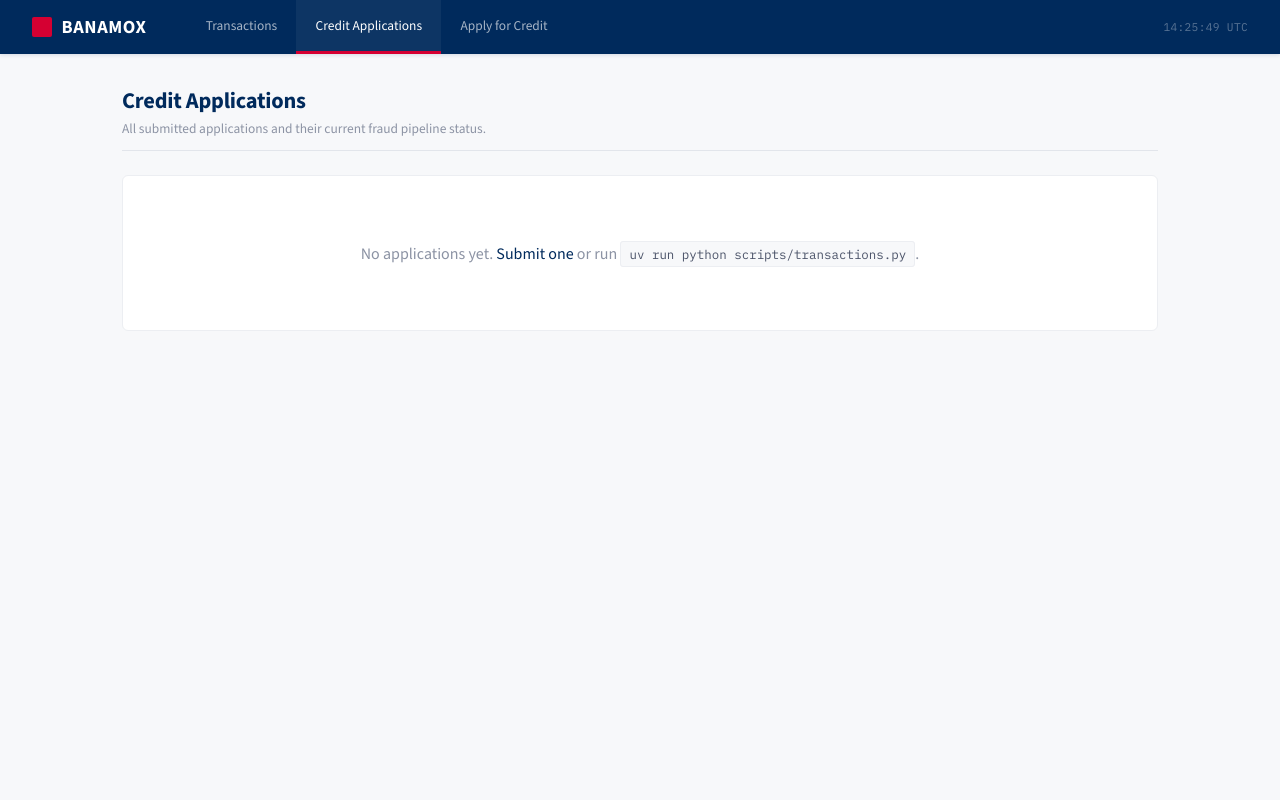
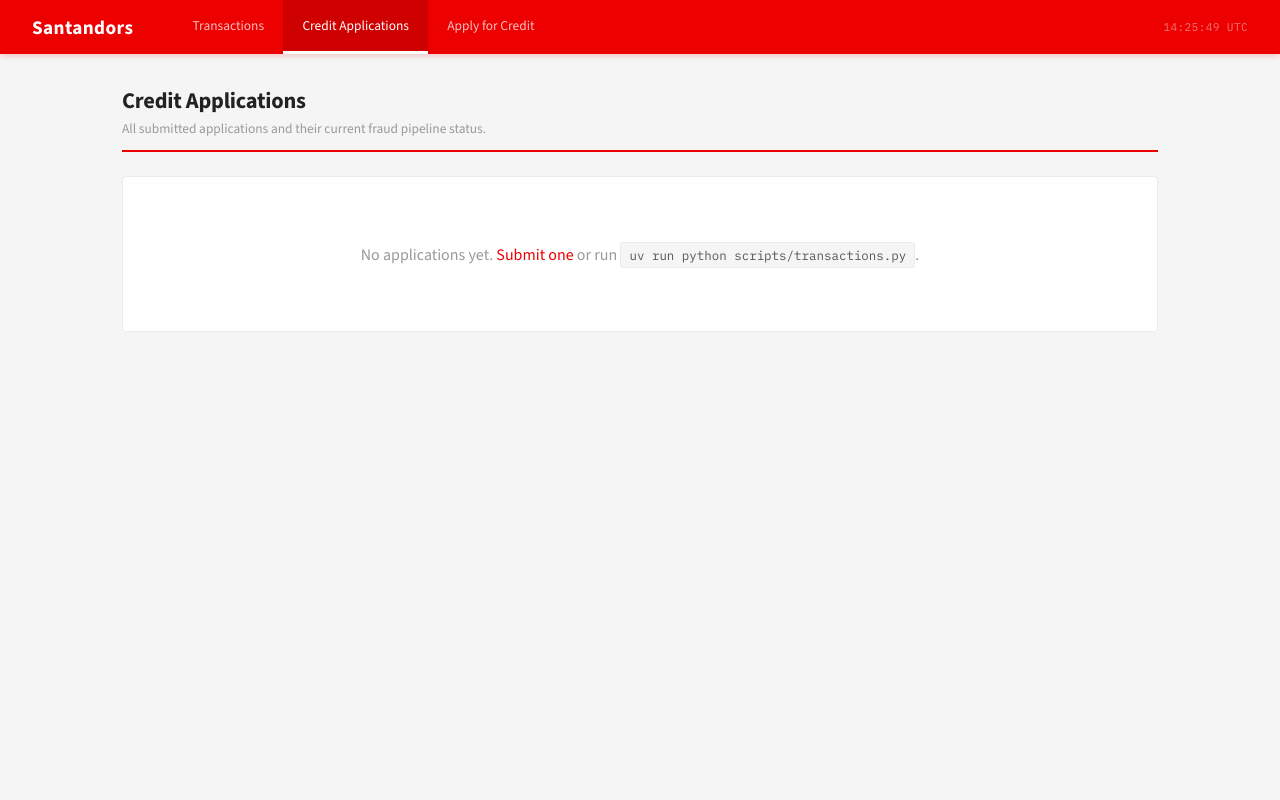
Before and after one commit to haro-ca/fraud-detection-class, a Django app: page / in a window 1280 px wide. Run offline with Django 5.2, Linux system fonts and the light colour scheme; data that the repository does not hold is empty.

Commit message:
feat: rebrand to Santandors with Santander-inspired palette
- Brand: Banamox → Santandors
- Red topbar (#EC0000), white backgrounds, dark table headers
- Red accent throughout: links, focus states, page header borders
- White active tab indicator on red nav bar
- Updated all templates, README, CLAUDE.md, AGENTS.md

Co-Authored-By: Claude Opus 4.6 <noreply@anthropic.com>

```diff
--- a/creditapp/templates/creditapp/apply.html
+++ b/creditapp/templates/creditapp/apply.html
@@ -1,7 +1,7 @@
 {% extends "creditapp/base.html" %}
 
 {% block nav_apply %}active{% endblock %}
-{% block title %}Apply for Credit — Banamox{% endblock %}
+{% block title %}Apply for Credit — Santandors{% endblock %}
 
 {% block content %}
 <div class="page-header animate-in">
--- a/creditapp/templates/creditapp/base.html
+++ b/creditapp/templates/creditapp/base.html
@@ -3,31 +3,31 @@
 <head>
     <meta charset="UTF-8">
     <meta name="viewport" content="width=device-width, initial-scale=1.0">
-    <title>{% block title %}Banamox{% endblock %}</title>
+    <title>{% block title %}Santandors{% endblock %}</title>
     <link rel="preconnect" href="https://fonts.googleapis.com">
     <link rel="preconnect" href="https://fonts.gstatic.com" crossorigin>
     <link href="https://fonts.googleapis.com/css2?family=Source+Sans+3:ital,wght@0,300;0,400;0,500;0,600;0,700;1,400&family=IBM+Plex+Mono:wght@400;500;600&display=swap" rel="stylesheet">
     <style>
         :root {
-            --bmx-red: #D50032;
-            --bmx-red-bright: #B8002B;
-            --bmx-red-dim: rgba(213, 0, 50, 0.08);
-            --bmx-navy: #002A5C;
+            --san-red: #EC0000;
+            --san-red-dark: #CC0000;
+            --san-red-dim: rgba(236, 0, 0, 0.07);
+            --san-dark: #222222;
             --bg-primary: #ffffff;
-            --bg-secondary: #F7F8FA;
+            --bg-secondary: #F5F5F5;
             --bg-card: #ffffff;
-            --bg-card-hover: #FAFBFC;
-            --border: #E2E5EB;
-            --border-subtle: #ECEEF2;
-            --text-primary: #1A1F2E;
-            --text-secondary: #4A5268;
-            --text-muted: #8C93A4;
-            --green: #0D7A3E;
-            --green-dim: rgba(13, 122, 62, 0.08);
-            --yellow: #A86E00;
-            --yellow-dim: rgba(168, 110, 0, 0.08);
-            --red: #C4001A;
-            --red-dim: rgba(196, 0, 26, 0.07);
+            --bg-card-hover: #FAFAFA;
+            --border: #E0E0E0;
+            --border-subtle: #EBEBEB;
+            --text-primary: #222222;
+            --text-secondary: #555555;
+            --text-muted: #999999;
+            --green: #008A44;
+            --green-dim: rgba(0, 138, 68, 0.08);
+            --yellow: #B37400;
+            --yellow-dim: rgba(179, 116, 0, 0.08);
+            --red: #CC0000;
+            --red-dim: rgba(204, 0, 0, 0.06);
             --font-body: 'Source Sans 3', sans-serif;
             --font-mono: 'IBM Plex Mono', monospace;
         }
@@ -42,9 +42,9 @@
             -webkit-font-smoothing: antialiased;
         }
 
-        /* Top bar */
+        /* Top bar — Santander style: red bar */
         .topbar {
-            background: var(--bmx-navy);
+            background: var(--san-red);
             padding: 0 2rem;
             display: flex;
             align-items: center;
@@ -52,30 +52,25 @@
             position: sticky;
             top: 0;
             z-index: 100;
-            box-shadow: 0 1px 4px rgba(0, 42, 92, 0.15);
+            box-shadow: 0 2px 6px rgba(236, 0, 0, 0.2);
         }
 
         .topbar-brand {
             font-family: var(--font-body);
             font-weight: 700;
-            font-size: 1.15rem;
-            letter-spacing: 0.03em;
-            text-transform: uppercase;
+            font-size: 1.2rem;
+            letter-spacing: 0.02em;
             color: #fff;
             text-decoration: none;
             margin-right: 2.5rem;
             display: flex;
             align-items: center;
-            gap: 0.6rem;
+            gap: 0.5rem;
         }
 
-        .topbar-brand::before {
-            content: '';
-            display: inline-block;
-            width: 20px;
-            height: 20px;
-            background: var(--bmx-red);
-            border-radius: 2px;
+        .topbar-brand:hover {
+            color: #fff;
+            text-decoration: none;
         }
 
         .topbar-nav {
@@ -90,29 +85,30 @@
             padding: 0 1.2rem;
             font-size: 0.84rem;
             font-weight: 500;
-            color: rgba(255, 255, 255, 0.65);
+            color: rgba(255, 255, 255, 0.75);
             text-decoration: none;
             height: 100%;
             border-bottom: 3px solid transparent;
-            transition: color 0.15s, border-color 0.15s, background 0.15s;
+            transition: color 0.15s, background 0.15s;
         }
 
         .topbar-nav a:hover {
-            color: rgba(255, 255, 255, 0.9);
-            background: rgba(255, 255, 255, 0.05);
+            color: #fff;
+            background: rgba(0, 0, 0, 0.1);
+            text-decoration: none;
         }
 
         .topbar-nav a.active {
             color: #fff;
-            border-bottom-color: var(--bmx-red);
-            background: rgba(255, 255, 255, 0.05);
+            background: rgba(0, 0, 0, 0.12);
+            border-bottom-color: #fff;
         }
 
         .topbar-right {
             margin-left: auto;
             font-family: var(--font-mono);
             font-size: 0.7rem;
-            color: rgba(255, 255, 255, 0.35);
+            color: rgba(255, 255, 255, 0.45);
             letter-spacing: 0.03em;
         }
 
@@ -127,13 +123,13 @@
         .page-header {
             margin-bottom: 1.5rem;
             padding-bottom: 0.85rem;
-            border-bottom: 1px solid var(--border);
+            border-bottom: 2px solid var(--san-red);
         }
 
         .page-header h1 {
             font-size: 1.4rem;
             font-weight: 700;
-            color: var(--bmx-navy);
+            color: var(--san-dark);
             letter-spacing: -0.01em;
         }
 
@@ -147,7 +143,7 @@
         .card {
             background: var(--bg-card);
             border: 1px solid var(--border-subtle);
-            border-radius: 6px;
+            border-radius: 4px;
             padding: 1.15rem 1.4rem;
             margin-bottom: 0.5rem;
             transition: box-shadow 0.15s, border-color 0.15s;
@@ -401,8 +396,8 @@
         }
 
         /* Links */
-        a { color: var(--bmx-navy); text-decoration: none; }
-        a:hover { color: var(--bmx-red); text-decoration: underline; }
+        a { color: var(--san-red); text-decoration: none; }
+        a:hover { color: var(--san-red-dark); text-decoration: underline; }
 
         /* Empty state */
         .empty-state {
@@ -434,7 +429,7 @@
 </head>
 <body>
     <header class="topbar">
-        <a href="{% url 'creditapp:transactions' %}" class="topbar-brand">Banamox</a>
+        <a href="{% url 'creditapp:transactions' %}" class="topbar-brand">Santandors</a>
         <nav class="topbar-nav">
             <a href="{% url 'creditapp:transactions' %}" class="{% block nav_transactions %}{% endblock %}">Transactions</a>
             <a href="{% url 'creditapp:index' %}" class="{% block nav_applications %}{% endblock %}">Credit Applications</a>
--- a/creditapp/templates/creditapp/index.html
+++ b/creditapp/templates/creditapp/index.html
@@ -1,7 +1,7 @@
 {% extends "creditapp/base.html" %}
 
 {% block nav_applications %}active{% endblock %}
-{% block title %}Credit Applications — Banamox{% endblock %}
+{% block title %}Credit Applications — Santandors{% endblock %}
 
 {% block content %}
 <div class="page-header animate-in">
--- a/creditapp/templates/creditapp/status.html
+++ b/creditapp/templates/creditapp/status.html
@@ -1,7 +1,7 @@
 {% extends "creditapp/base.html" %}
 
 {% block nav_applications %}active{% endblock %}
-{% block title %}Application #{{ application.id }} — Banamox{% endblock %}
+{% block title %}Application #{{ application.id }} — Santandors{% endblock %}
 
 {% block content %}
 <div class="page-header animate-in">
--- a/creditapp/templates/creditapp/transactions.html
+++ b/creditapp/templates/creditapp/transactions.html
@@ -1,7 +1,7 @@
 {% extends "creditapp/base.html" %}
 
 {% block nav_transactions %}active{% endblock %}
-{% block title %}Transactions — Banamox{% endblock %}
+{% block title %}Transactions — Santandors{% endblock %}
 
 {% block content %}
 <div class="page-header animate-in">
```
Also changed, not shown: other parts of creditapp/templates/creditapp/base.html (+20 -21 lines), AGENTS.md (+1 -1 lines), CLAUDE.md (+1 -1 lines), README.md.
